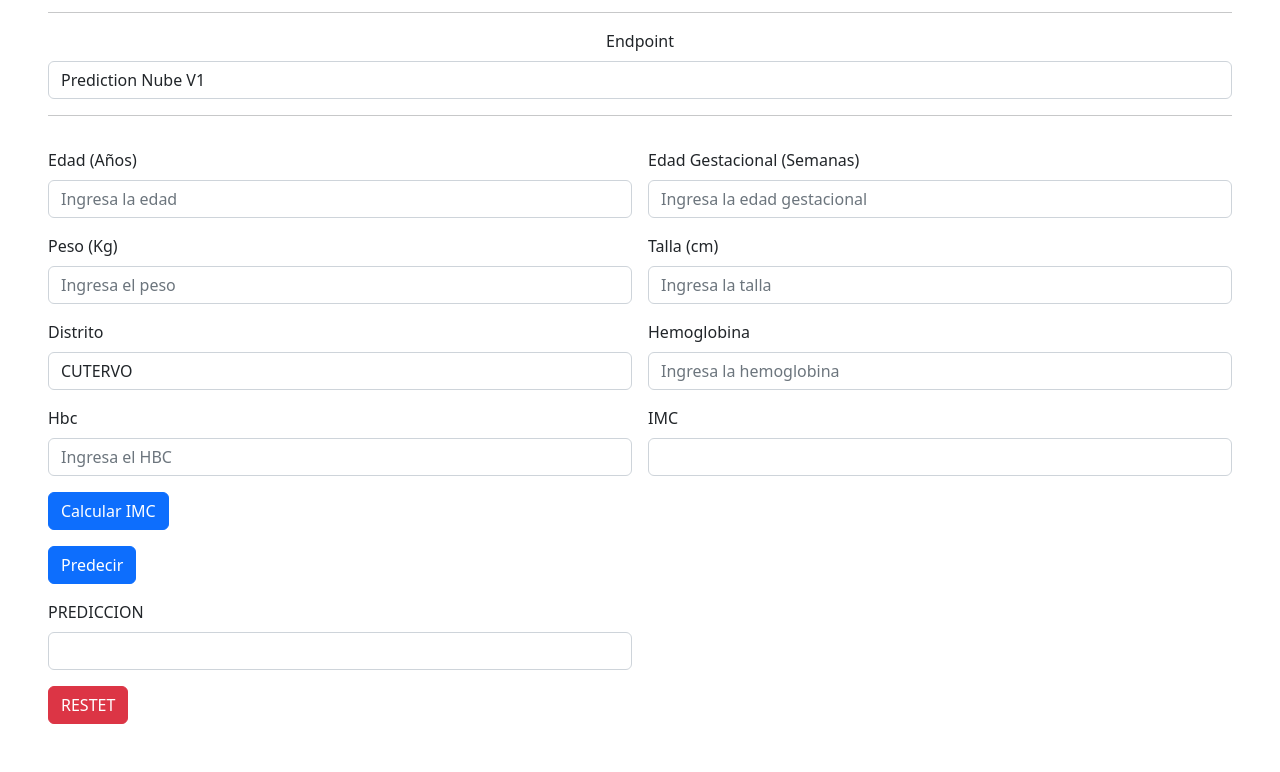
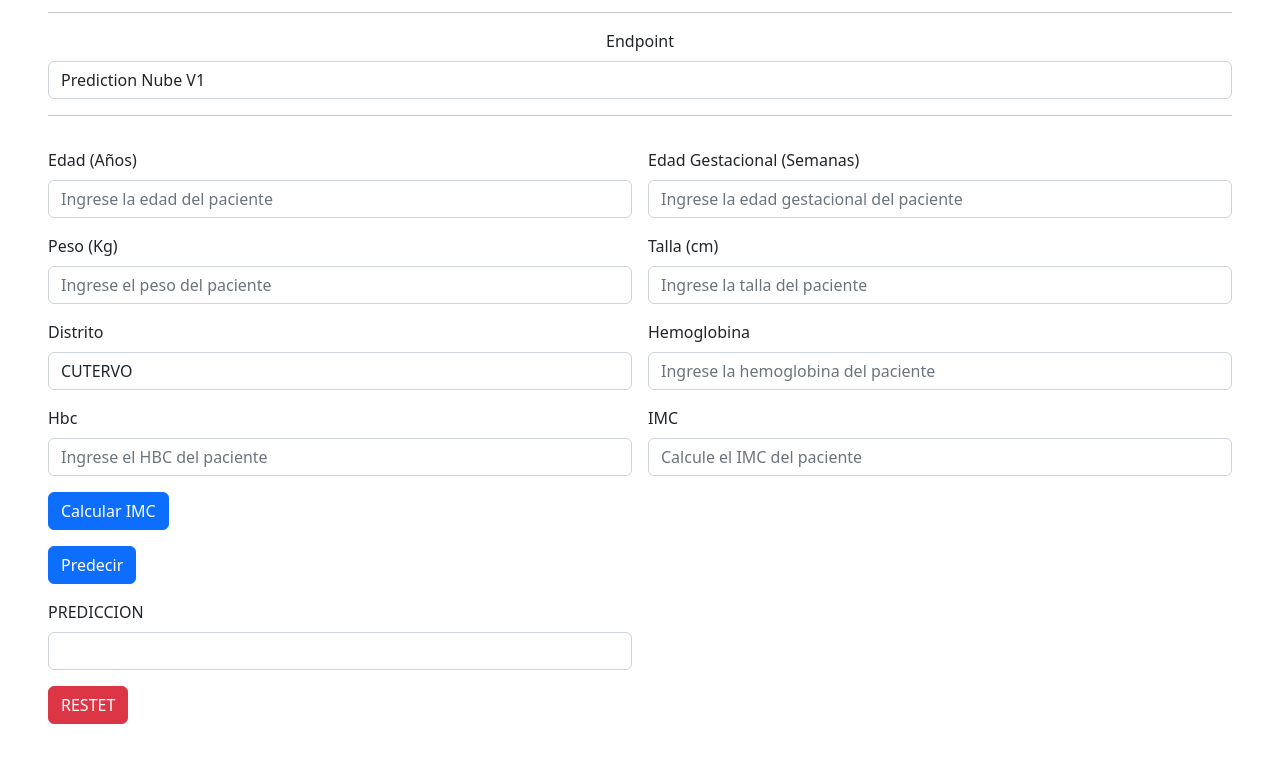
Before and after one commit to brayanmunoz11/apiFlask, a Flask app: page / in a window 1280 px wide. Shown: the part 280-1052 px from the top of the page. Run offline with Flask 2, Linux system fonts and the light colour scheme.

Commit message:
Update form to mockup

```diff
--- a/templates/index.html
+++ b/templates/index.html
@@ -38,23 +38,23 @@
 
             <div class="col-6">
                 <label class="form-label" for="edadInpunt">Edad (Años)</label>
-                <input type="number" class="form-control" id="edadInpunt" placeholder="Ingresa la edad" aria-describedby="edadInpunt" required>
+                <input type="number" class="form-control" id="edadInpunt" placeholder="Ingrese la edad del paciente" aria-describedby="edadInpunt" required>
 
             </div>
 
             <div class="col-6">
                 <label class="form-label" for="gesInput">Edad Gestacional (Semanas)</label>
-                <input type="number" class="form-control" id="gesInput" placeholder="Ingresa la edad gestacional" aria-describedby="gesInpunt" required>
+                <input type="number" class="form-control" id="gesInput" placeholder="Ingrese la edad gestacional del paciente" aria-describedby="gesInpunt" required>
             </div>
 
             <div class="col-6">
                 <label class="form-label" for="pesoInput">Peso (Kg)</label>
-                <input type="number" class="form-control" id="pesoInput" placeholder="Ingresa el peso" aria-describedby="pesoInpunt" required>
+                <input type="number" class="form-control" id="pesoInput" placeholder="Ingrese el peso del paciente" aria-describedby="pesoInpunt" required>
             </div>
 
             <div class="col-6">
                 <label class="form-label" for="tallaInput">Talla (cm)</label>
-                <input type="number" class="form-control" id="tallaInput" placeholder="Ingresa la talla" aria-describedby="tallaInpunt" required>
+                <input type="number" class="form-control" id="tallaInput" placeholder="Ingrese la talla del paciente" aria-describedby="tallaInpunt" required>
             </div>
 
             <div class="col-6">
@@ -79,17 +79,17 @@
 
             <div class="col-6">
                 <label class="form-label" for="hemoglobinaInput">Hemoglobina</label>
-                <input type="number" class="form-control" id="hemoglobinaInput" placeholder="Ingresa la hemoglobina" aria-describedby="hemoglobinaInpunt" required>
+                <input type="number" class="form-control" id="hemoglobinaInput" placeholder="Ingrese la hemoglobina del paciente" aria-describedby="hemoglobinaInpunt" required>
             </div>
 
             <div class="col-6">
                 <label class="form-label" for="hbcInput">Hbc</label>
-                <input type="number" class="form-control" id="hbcInput" placeholder="Ingresa el HBC" aria-describedby="hbcInpunt" required>
+                <input type="number" class="form-control" id="hbcInput" placeholder="Ingrese el HBC del paciente" aria-describedby="hbcInpunt" required>
             </div>
 
             <div class="col-6">
                 <label class="form-label" for="imcInput">IMC</label>
-                <input name="imcInput" type="text" class="form-control" id="imcInput" value="" aria-describedby="imcInpunt" required>
+                <input name="imcInput" type="text" class="form-control" id="imcInput" placeholder="Calcule el IMC del paciente " value="" aria-describedby="imcInpunt" required>
             </div>
 
             <div class="button">
```
